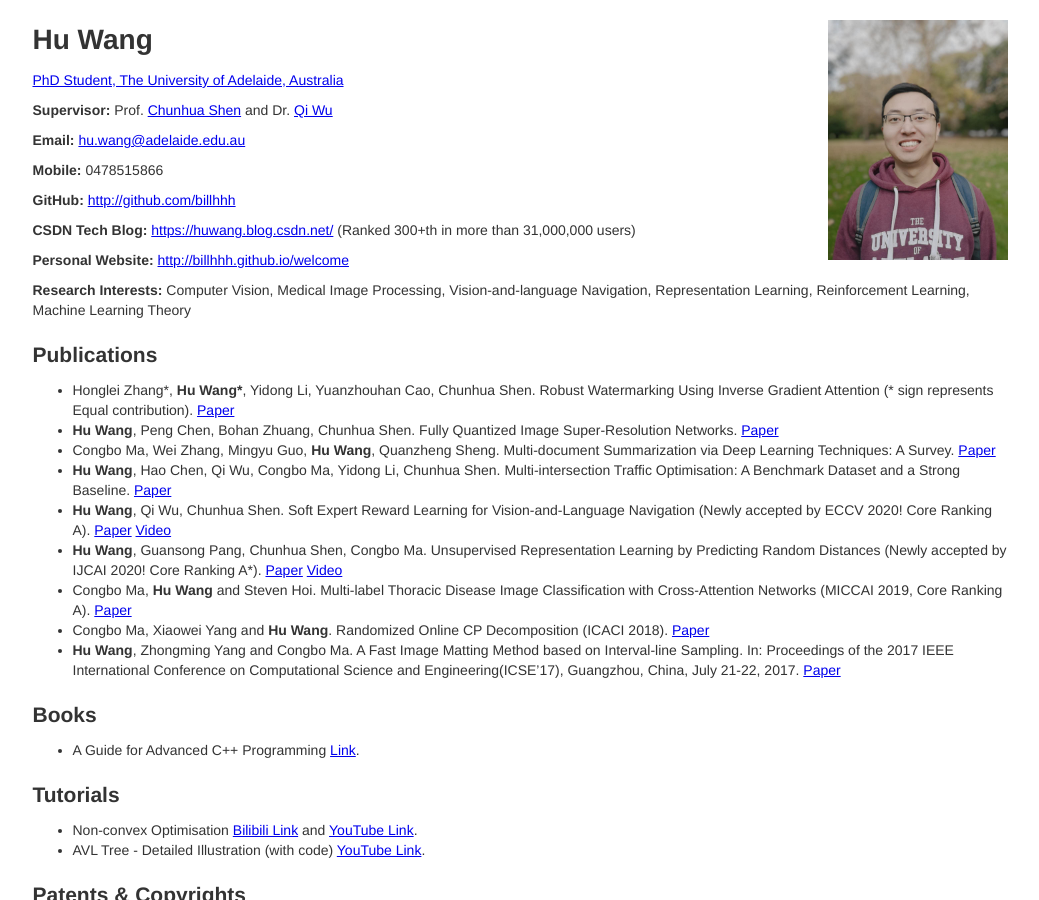
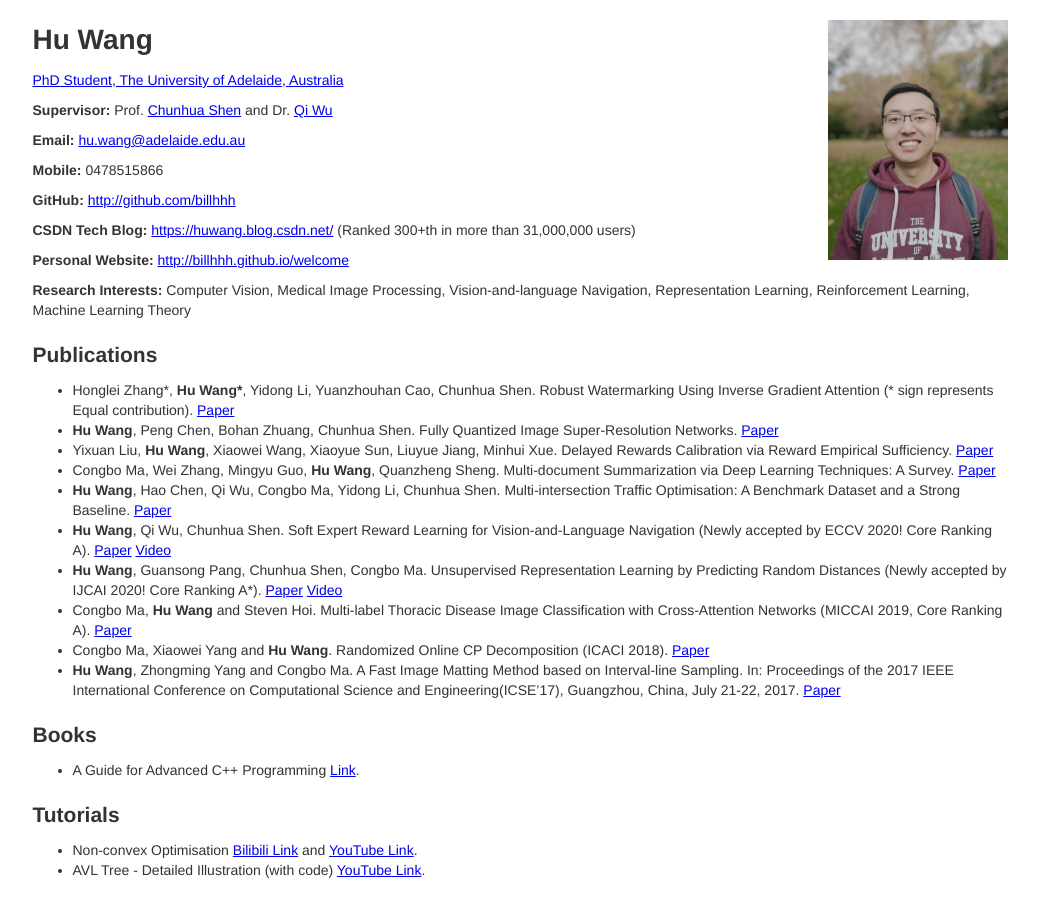
Before and after one commit to billhhh/whblog-omega, a Jekyll site: the page res/res-bak.html, which Jekyll copies as it is, in a window 1280 px wide and 900 px high. Shown: the whole window, without its empty margins (120-1159 px from the left). Built offline with Jekyll 4.4.1, drawn with Linux system fonts in a browser that asks for light colours.

Commit message:
Update res-bak.html

```diff
--- a/res/res-bak.html
+++ b/res/res-bak.html
@@ -51,6 +51,9 @@
           </li>
 	  <li>
             <strong>Hu Wang</strong>, Peng Chen, Bohan Zhuang, Chunhua Shen. Fully Quantized Image Super-Resolution Networks. <a href = "https://arxiv.org/abs/2011.14265">Paper</a>
+          </li>
+	  <li>
+            Yixuan Liu, <strong>Hu Wang</strong>, Xiaowei Wang, Xiaoyue Sun, Liuyue Jiang, Minhui Xue. Delayed Rewards Calibration via Reward Empirical Sufficiency. <a href = "https://arxiv.org/abs/2102.10527">Paper</a>
           </li>
 	  <li>
             Congbo Ma, Wei Zhang, Mingyu Guo, <strong>Hu Wang</strong>, Quanzheng Sheng. Multi-document Summarization via Deep Learning Techniques: A Survey. <a href = "https://arxiv.org/abs/2011.04843">Paper</a>
```
